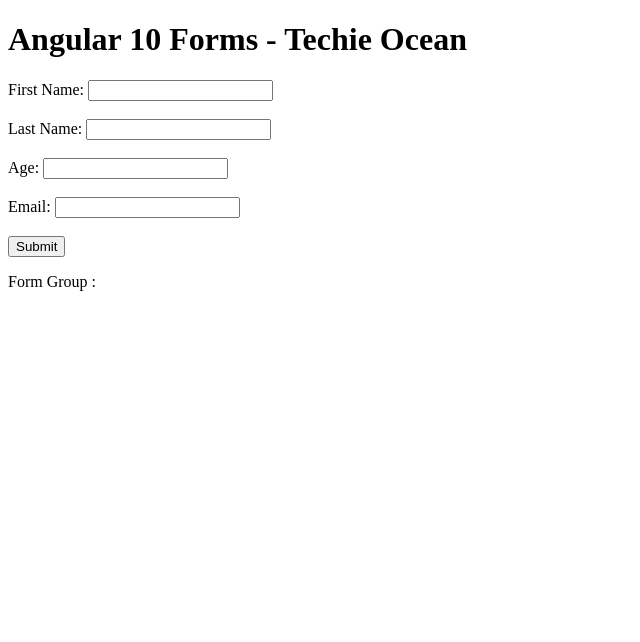
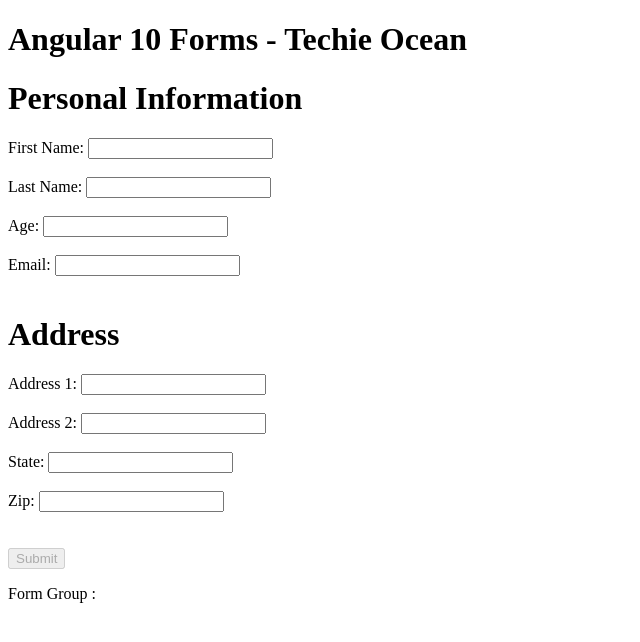
Before and after one commit to johnnycowboy3033/Angular-10-Forms-Techie-Ocean, an Angular app: page / in a window 1280 px wide. Shown: the top 642 px of the page, without its empty margins (0-640 px from the left). Built offline with nearby package versions, Linux system fonts and the light colour scheme.

Commit message:
Update README.md

```diff
--- a/src/app/app.component.html
+++ b/src/app/app.component.html
@@ -1,7 +1,7 @@
 <h1> {{ siteName }} </h1>
 
 <form [formGroup]="userProfileForm" (ngSubmit)="onSubmit()">
-
+      <h1>Personal Information</h1>
       <label>
           First Name:
           <input type="text" formControlName="firstName" >
@@ -22,7 +22,30 @@
           <input type="text" formControlName="email" >
       </label>
           <br><br>
-      <button type="submit">Submit</button>
+      <div formGroupName="address">
+        <h1>Address</h1>
+        <label>
+          Address 1:
+          <input type="text" formControlName="address1" >
+        </label>
+        <br><br>
+        <label>
+          Address 2:
+          <input type="text" formControlName="address2" >
+        </label>
+        <br><br>
+        <label>
+          State:
+          <input type="text" formControlName="state" >
+        </label>
+        <br><br>
+        <label>
+          Zip:
+          <input type="text" formControlName="zip" >
+        </label>
+      </div>
+      <br><br>
+      <button type="submit" [disabled]="!userProfileForm.valid">Submit</button>
 </form>
 
 <p>
--- a/src/app/app.component.ts
+++ b/src/app/app.component.ts
@@ -1,5 +1,5 @@
 import { Component } from '@angular/core';
-import {FormGroup, FormControl} from "@angular/forms";
+import {FormGroup, FormControl, Validators} from "@angular/forms";
 
 @Component({
   selector: 'app-root',
@@ -12,10 +12,16 @@
   displayFormGroup = '';
 
   userProfileForm = new FormGroup({
-      firstName: new FormControl(''),
+      firstName: new FormControl('', Validators.required),
       lastName: new FormControl(''),
       age: new FormControl(''),
       email: new FormControl(''),
+      address : new FormGroup({
+        address1: new FormControl(''),
+        address2: new FormControl(''),
+        state: new FormControl(''),
+        zip: new FormControl(''),
+      })
   });
 
   ngOnInit(): void {
```
Also changed, not shown: 1 other file (tests, documents, lock files or other folders).
